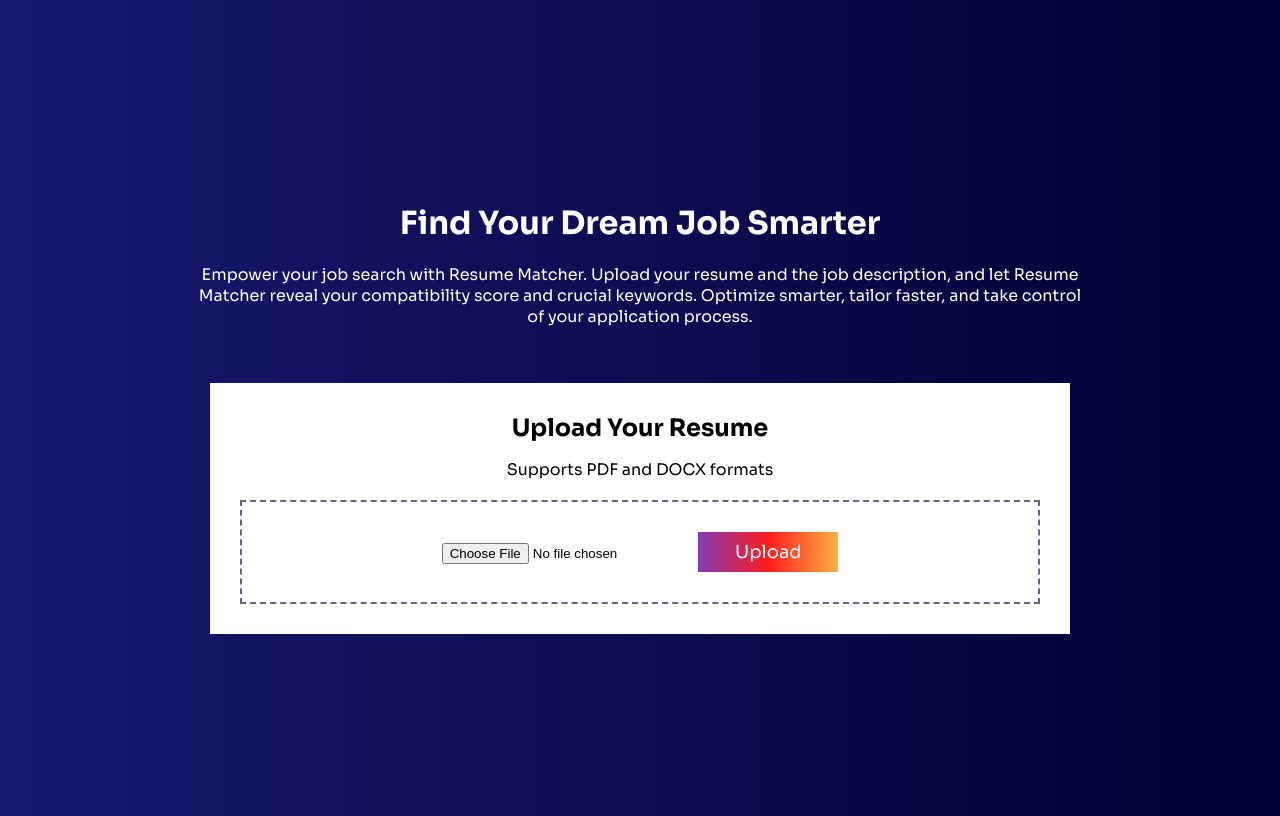
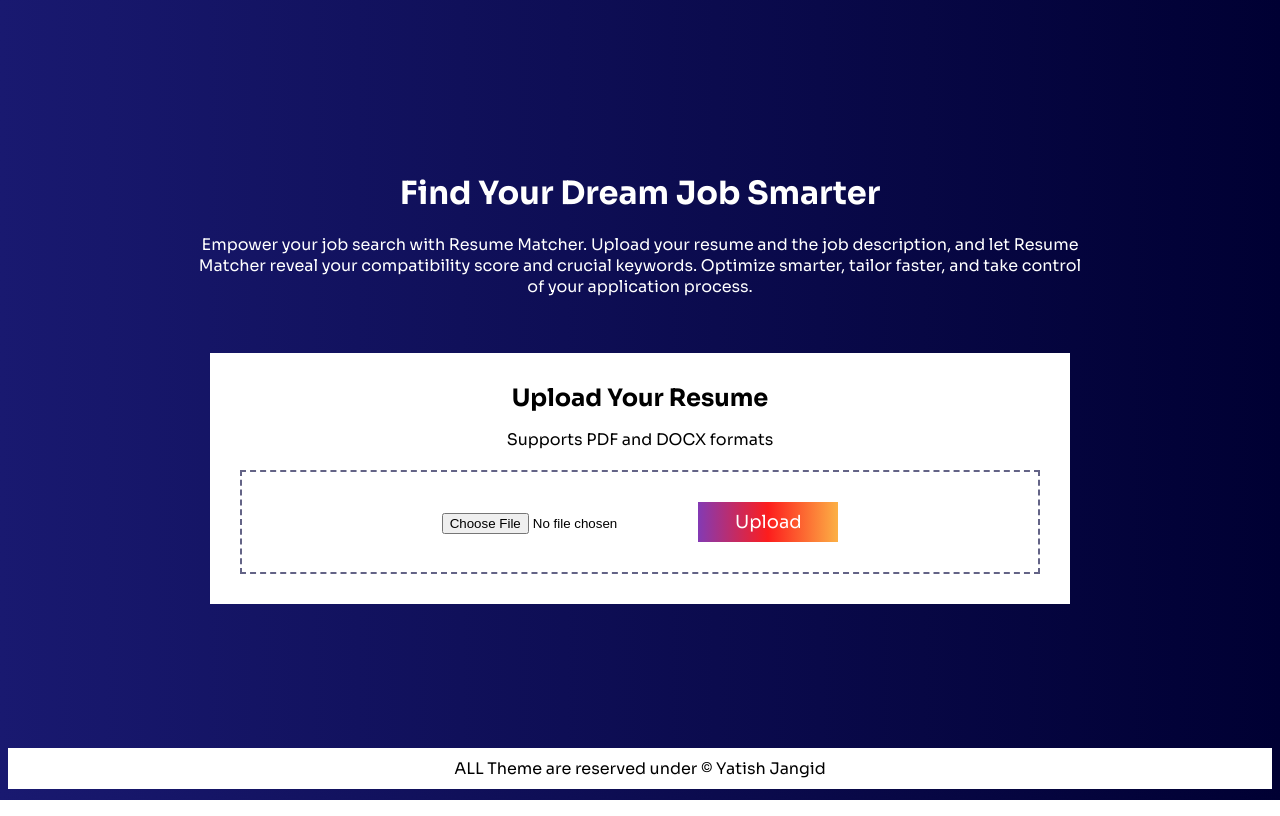
Before and after one commit to shobhagjangid/resume-analayzer, a Flask app: page / in a window 1280 px wide. Run offline with Flask 3, Linux system fonts and the light colour scheme; some web fonts are replaced.

Commit message:
footer added

```diff
--- a/templates/index.html
+++ b/templates/index.html
@@ -33,7 +33,7 @@
 .container {
     max-width: 70%;
     margin: 0 auto;
-    height: 100vh;
+    height: calc(100vh - 60px);
     display: flex;
     flex-direction: column;
     justify-content: center;
@@ -54,6 +54,16 @@
     margin: 0 0 40px;
     text-align: center;
     color: #fff;
+}
+
+.app-footer {
+    text-align: center;
+    background: #fff;
+    padding: 10px 0;
+}
+
+.app-footer p {
+    margin: 0;
 }
 
 </style>
@@ -87,5 +97,10 @@
 </div>
 
 
+<Footer class="app-footer">
+  <p>ALL Theme are reserved under &#169;  Yatish Jangid</p>
+</Footer>
+
+
 </body>
 </html>
```
Also changed, not shown: templates/result.html (+28 -0 lines).
